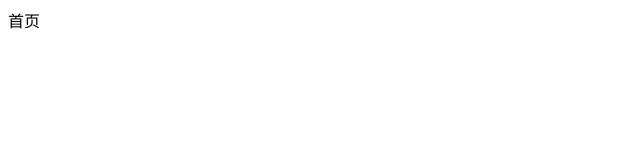
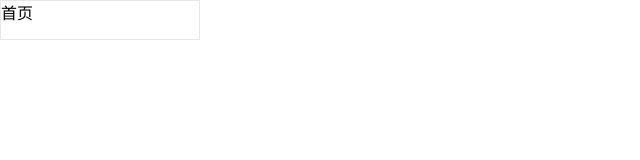
Before and after one commit to wzy20060130/ai-TMS, a Vue app in the folder TMS/: page / in a window 1280 px wide. Shown: the top 160 px of the page, without its empty margins (0-640 px from the left). Built offline with nearby package versions, Linux system fonts and the light colour scheme.

Commit message:
配置tailwindcss

```diff
--- a/TMS/package.json
+++ b/TMS/package.json
@@ -16,6 +16,9 @@
     "@types/node": "^24.6.0",
     "@vitejs/plugin-vue": "^6.0.1",
     "@vue/tsconfig": "^0.8.1",
+    "autoprefixer": "^10.4.20",
+    "postcss": "^8.4.49",
+    "tailwindcss": "^3.4.17",
     "typescript": "~5.9.3",
     "vite": "^7.1.7",
     "vue-tsc": "^3.1.0"
--- /dev/null
+++ b/TMS/postcss.config.js
@@ -0,0 +1,6 @@
+export default {
+  plugins: {
+    tailwindcss: {},
+    autoprefixer: {},
+  },
+}
--- /dev/null
+++ b/TMS/src/assets/style.css
@@ -0,0 +1,3 @@
+@tailwind base;
+@tailwind components;
+@tailwind utilities;
--- a/TMS/src/main.ts
+++ b/TMS/src/main.ts
@@ -1,6 +1,7 @@
 import { createApp } from 'vue'
 import App from './App.vue'
 import router from './router'
+import "./assets/style.css"
 
 const app = createApp(App)
 
--- a/TMS/src/views/Home.vue
+++ b/TMS/src/views/Home.vue
@@ -3,7 +3,7 @@
 </script>
 
 <template>
-  <div>
+  <div class="w-[200px] h-10 border">
     首页
   </div>
 </template>
--- /dev/null
+++ b/TMS/tailwind.config.js
@@ -0,0 +1,11 @@
+/** @type {import('tailwindcss').Config} */
+export default {
+  content: [
+    "./index.html",
+    "./src/**/*.{vue,js,ts,jsx,tsx}",
+  ],
+  theme: {
+    extend: {},
+  },
+  plugins: [],
+}
```
Also changed, not shown: 1 other file (tests, documents, lock files or other folders).
